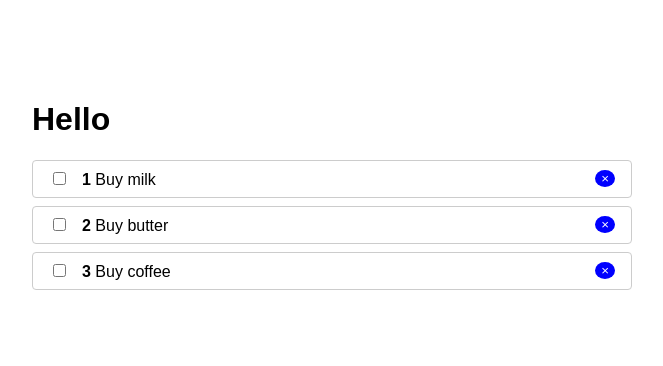
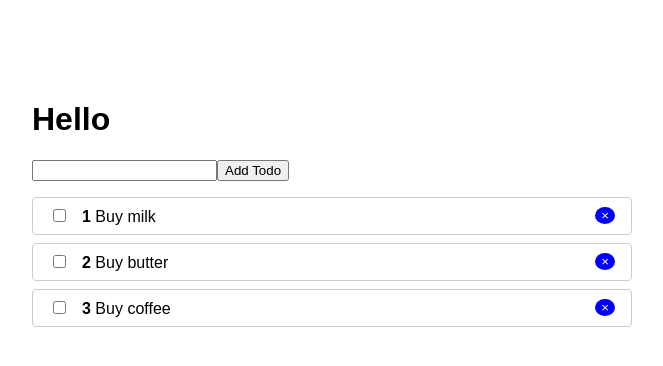
Before and after one commit to ukioxz/Note-app-react, a React (Create React App) app in the folder note-app/: page / in a window 1280 px wide. Shown: the top 366 px of the page, without its empty margins (308-971 px from the left). Built offline with nearby package versions, Linux system fonts and the light colour scheme.

Commit message:
Add todo form for adding todos

```diff
--- a/note-app/src/App.js
+++ b/note-app/src/App.js
@@ -2,7 +2,8 @@
 //import logo from './logo.svg';
 //import './App.css';
 import TodoList from './todo/todo';
-import Context from './context'
+import Context from './context';
+import AddTodo from './todo/addTodo'
 
 function App() {
   const [todos, setTodos] = React.useState([
@@ -26,6 +27,7 @@
     <Context.Provider value={{removeTodo}}>
     <div className='wrapper'>
     <h1>Hello</h1>
+    <AddTodo />
     {todos.length ? <TodoList todos={todos} onToggle={toggleTodo}/> : <p>No todos</p>}
     </div>
     </Context.Provider>
--- /dev/null
+++ b/note-app/src/todo/addTodo.js
@@ -0,0 +1,12 @@
+import React from 'react';
+
+function AddTodo() {
+  return(
+    <form style={{marginBottom: '1rem'}}>
+     <input />
+     <button type='submit'>Add Todo</button>
+    </form>
+  )
+}
+
+export default AddTodo;
```
